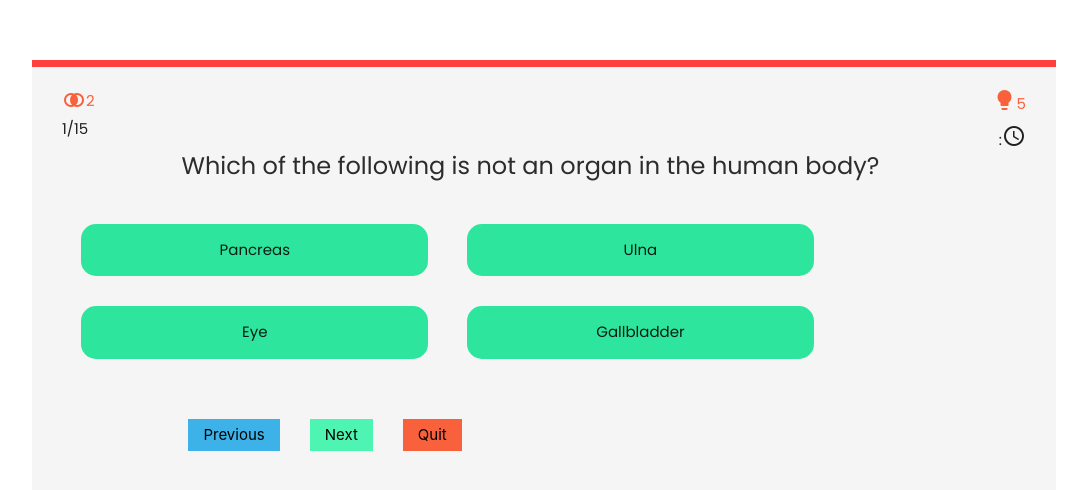
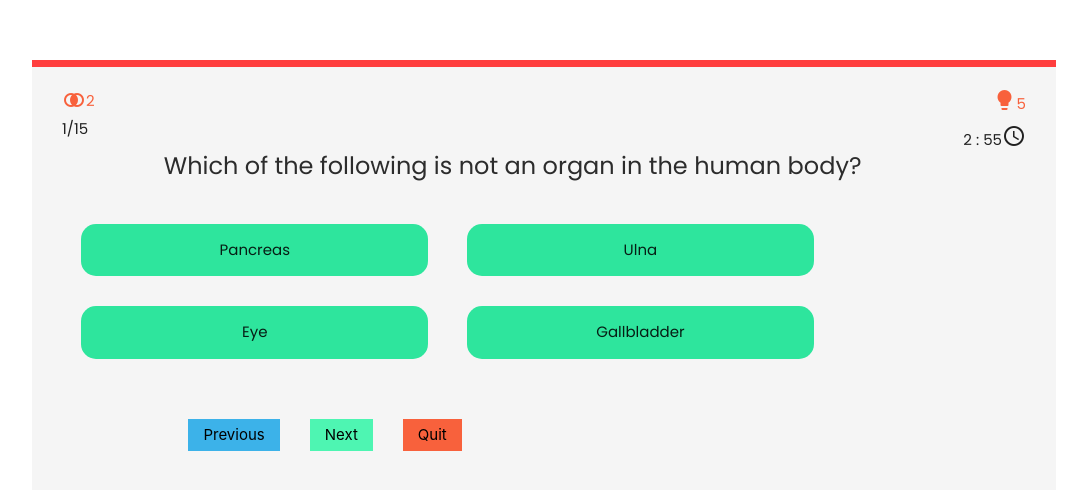
Before and after one commit to nawarmohra/Quiz-app, a React (Create React App) app: page /play/Quiz in a window 1280 px wide. Shown: the top 490 px of the page, without its empty margins (96-1183 px from the left). Built offline with nearby package versions, Linux system fonts and the light colour scheme.

Commit message:
Timer fixed

```diff
--- a/src/components/quiz/play.js
+++ b/src/components/quiz/play.js
@@ -307,8 +307,10 @@ handelFiftyFifty = () => {
         );
       } else {
         this.setState({
-          minutes,
-          seconds,
+          time: {
+            minutes,
+            seconds,
+          }
         });
       }
     }, 1000);
@@ -377,7 +379,7 @@ handelFiftyFifty = () => {
               <span className="left">
                 {currentQuestionIndex + 1}/{numberOfQuestions}
               </span>
-              <span className="right">{time.minutes}:{time.seconds}
+              <span className="right">{time.minutes} : {time.seconds}
                 <span className="mdi mdi-clock-outline mdi-24px"></span>
               </span>
             </p>
```
